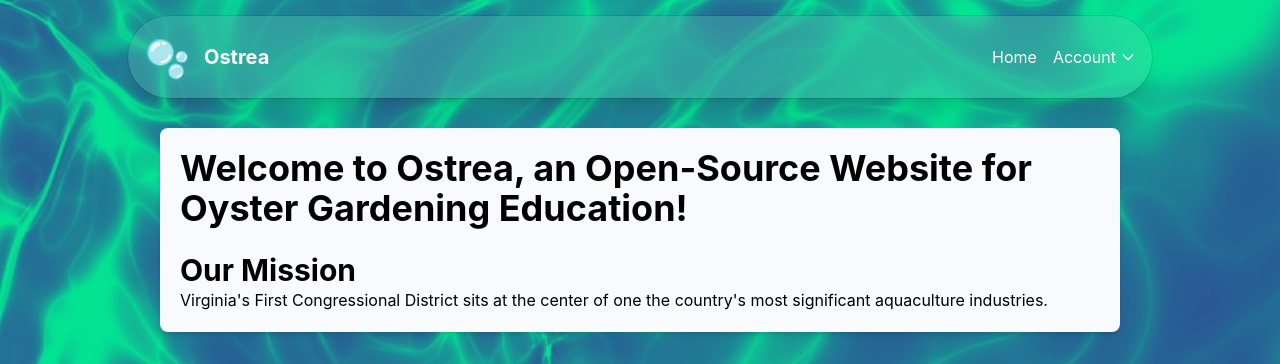
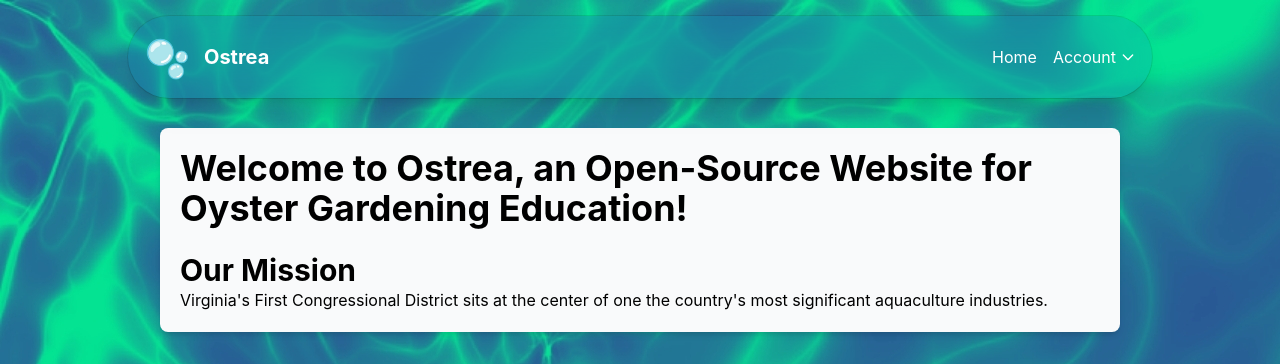
Before and after one commit to shaurya-sharma-dev/ostrea, a Django app: page / in a window 1280 px wide. Shown: the top 364 px of the page. Run offline with Django 5.2, Linux system fonts and the light colour scheme; parts of the project's set-up code (start-up, migrations or seed data) failed here and were passed over.

Commit message:
fix(styles): navbar styling.

```diff
--- a/core/templates/core/navbar.html
+++ b/core/templates/core/navbar.html
@@ -5,7 +5,7 @@ file, You can obtain one at http://mozilla.org/MPL/2.0/.
 {% endcomment %}
 
 {% load static %}
-<nav class="fixed top-4 mx-auto inset-x-0 w-4/5 bg-blue-500 dark:bg-blue-950 text-white p-4 shadow-md z-50 rounded-full shadow-xl ring-1 ring-black/10 backdrop-blur-2xl bg-white/10">
+<nav class="fixed top-4 mx-auto inset-x-0 w-4/5 bg-blue-600/10 text-white p-4 z-50 rounded-full shadow-xl ring-1 ring-black/10 backdrop-blur-2xl">
     <div class="container mx-auto flex justify-between items-center">
         <span class="flex items-center">
         <a href="/"><img src="{% static 'android-chrome-192x192.png' %}" alt="Logo" width="50" /></a>
--- a/static/output.css
+++ b/static/output.css
@@ -7,9 +7,9 @@
     sans-serif, 'Apple Color Emoji', 'Segoe UI Emoji', 'Segoe UI Symbol', 'Noto Color Emoji';
     --font-mono: ui-monospace, SFMono-Regular, Menlo, Monaco, Consolas, 'Liberation Mono', 'Courier New',
     monospace;
+    --color-green-500: oklch(72.3% 0.219 149.579);
     --color-blue-200: oklch(88.2% 0.059 254.128);
-    --color-blue-500: oklch(62.3% 0.214 259.815);
-    --color-blue-950: oklch(28.2% 0.091 267.935);
+    --color-blue-600: oklch(54.6% 0.245 262.881);
     --color-gray-50: oklch(98.5% 0.002 247.839);
     --color-gray-200: oklch(92.8% 0.006 264.531);
     --color-gray-700: oklch(37.3% 0.034 259.733);
@@ -326,20 +326,17 @@
   .border-gray-700 {
     border-color: var(--color-gray-700);
   }
-  .bg-blue-500 {
-    background-color: var(--color-blue-500);
+  .bg-blue-600\/10 {
+    background-color: color-mix(in srgb, oklch(54.6% 0.245 262.881) 10%, transparent);
+    @supports (color: color-mix(in lab, red, red)) {
+      background-color: color-mix(in oklab, var(--color-blue-600) 10%, transparent);
+    }
   }
   .bg-gray-50 {
     background-color: var(--color-gray-50);
   }
   .bg-gray-800 {
     background-color: var(--color-gray-800);
-  }
-  .bg-white\/10 {
-    background-color: color-mix(in srgb, #fff 10%, transparent);
-    @supports (color: color-mix(in lab, red, red)) {
-      background-color: color-mix(in oklab, var(--color-white) 10%, transparent);
-    }
   }
   .p-1 {
     padding: var(--spacing);
@@ -456,11 +453,6 @@
   @media (width >= 80rem) {
     .xl\:w-9\/12 {
       width: calc(9 / 12 * 100%);
-    }
-  }
-  @media (prefers-color-scheme: dark) {
-    .dark\:bg-blue-950 {
-      background-color: var(--color-blue-950);
     }
   }
   .\[\&\:\:-webkit-details-marker\]\:hidden::-webkit-details-marker {
```
